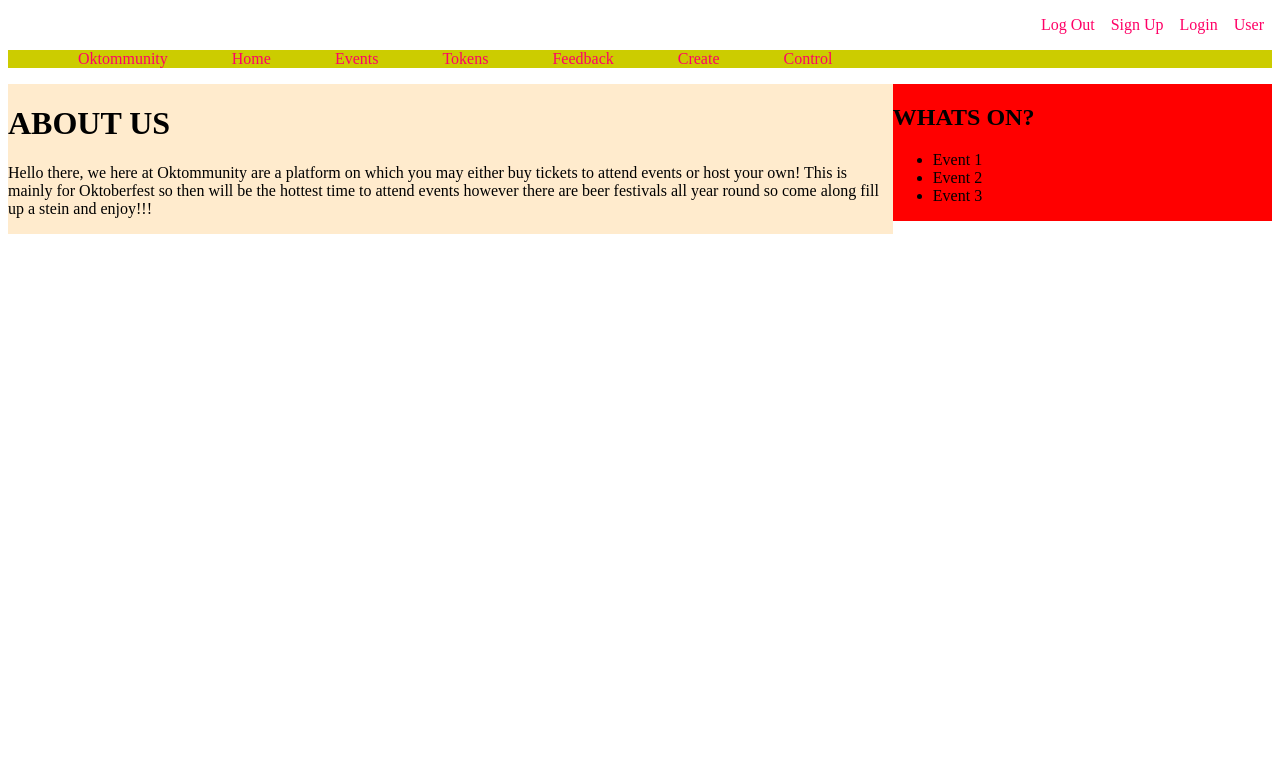
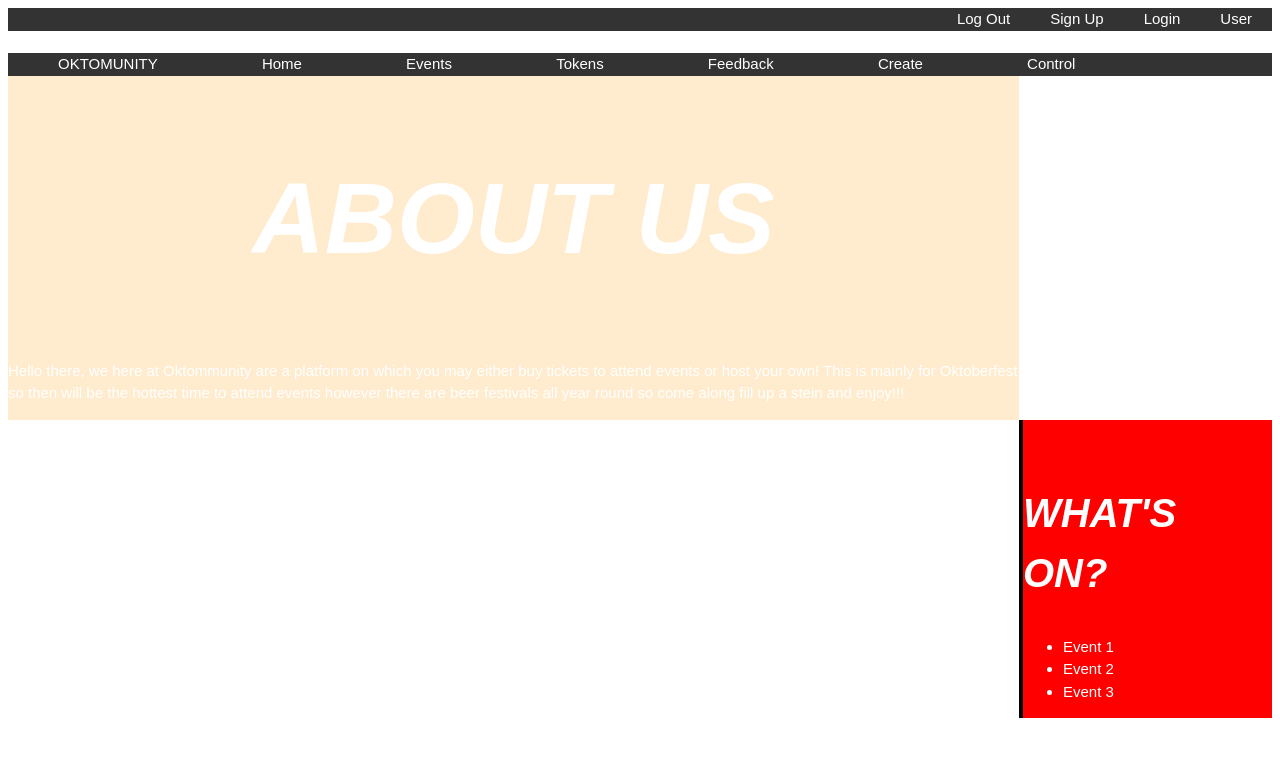
Before and after one commit to owrior/COMP310P_AB, a PHP site: page / in a window 1280 px wide. Shown: the top 757 px of the page. Run offline with PHP 8.4, Linux system fonts and the light colour scheme.

Commit message:
Changed the homepage layout

```diff
--- a/Oktommunity_Webpage/public_html/index.html
+++ b/Oktommunity_Webpage/public_html/index.html
@@ -19,7 +19,7 @@
         <br>
         <header>
             <ul class='navigation_control'>
-                <li class='navigation_control'>Oktommunity</li>
+                <li class='navigation_control'>OKTOMUNITY</li>
                 <li class='navigation_control'>Home</li>
                 <li class='navigation_control'>Events</li>
                 <li class='navigation_control'>Tokens</li>
@@ -29,13 +29,13 @@
             </ul>
         </header>
         <div class='main'>
-        <h1>ABOUT US</h1>
+        <h1 class="main">ABOUT US</h1>
         <p>Hello there, we here at Oktommunity are a platform on which you may either buy tickets to attend events or host your own! This is mainly for
         Oktoberfest so then will be the hottest time to attend events however there are beer festivals all year round so come along fill up a stein and
         enjoy!!!</p>
         </div>
         <div class='sidebar'>
-        <h2>WHATS ON?</h2>
+        <h2 class="sidebar">WHAT'S<br/> ON?</h2>
         <ul>
             <li>Event 1</li>
             <li>Event 2</li>
--- a/Oktommunity_Webpage/public_html/stylesheet.css
+++ b/Oktommunity_Webpage/public_html/stylesheet.css
@@ -1,51 +1,84 @@
 
             body{
                 height: 100%;
+                font-family: Arial,sans-serif;
+                font-size: 15px;
+                line-height: 1.5;
+                color: white;
             }
 
             ul.login_control{
-                background-color: black;
-                border: 2px aqua;
+                list-style-type: none;
+                margin: 0;
+                padding: 0;
+                overflow: hidden;
+                background-color: #333;
             }
             li.login_control{
                 float: right;
                 display: inline;
-                color: #ff0066;
-                padding: 0px 8px 0px 8px;
+                color: white;
+                padding: 0px 20px 0px 20px;
+            }
+            li a.login_control{
+                display: block;
+                color: white;
+                text-align: center;
+                padding: 0px 30px 0px 30px;
+                text-decoration: none;
+            }
+            li a.login_control:hover, a.login_control:active{
+                background-color: #111;
             }
             ul.navigation_control{
-                background-color: #cccc00;
-                border: 2px blue;
+                list-style-type: none;
+                margin: 0;
+                padding: 0;
+                overflow: hidden;
+                background-color: #333;
             }
             li.navigation_control{
+                display: inline;
+                color: white;
+                padding: 0px 50px 0px 50px;
+            }
+            li a.navigation_control{
+                display: block;
+                color: white;
                 text-align: center;
-                display: inline;
-                color: #ff0066;
-                padding: 0px 30px 0px 30px;
+                padding: 14px 16px;
+                text-decoration: none;
             }
             div.main{
                 float:left;
                 height:100%;
-                width:70%;
+                width:80%;
                 background-color: blanchedalmond;
-
             }
             h1.main{
                 text-align: center;
+                font-style:italic;
+                font-size: 100px;
             }
             p.main{
                 text-align: center;
+                font-style: normal;
             }
             div.sidebar{
                 float:right;
                 height:100%;
-                width:30%;
+                width:19.7%;
                 background-color:red;
+                border-left: 4px solid black;
             }
             h2.sidebar{
-                text-align: right;
+                padding: 30px 0px 0px 0px;
+                text-align: left;
+                font-style: italic;
+                font-size: 40px;
             }
             li.sidebar{
                 float: right;
                 width: 30%;
+                font-style: normal;
             }
```
